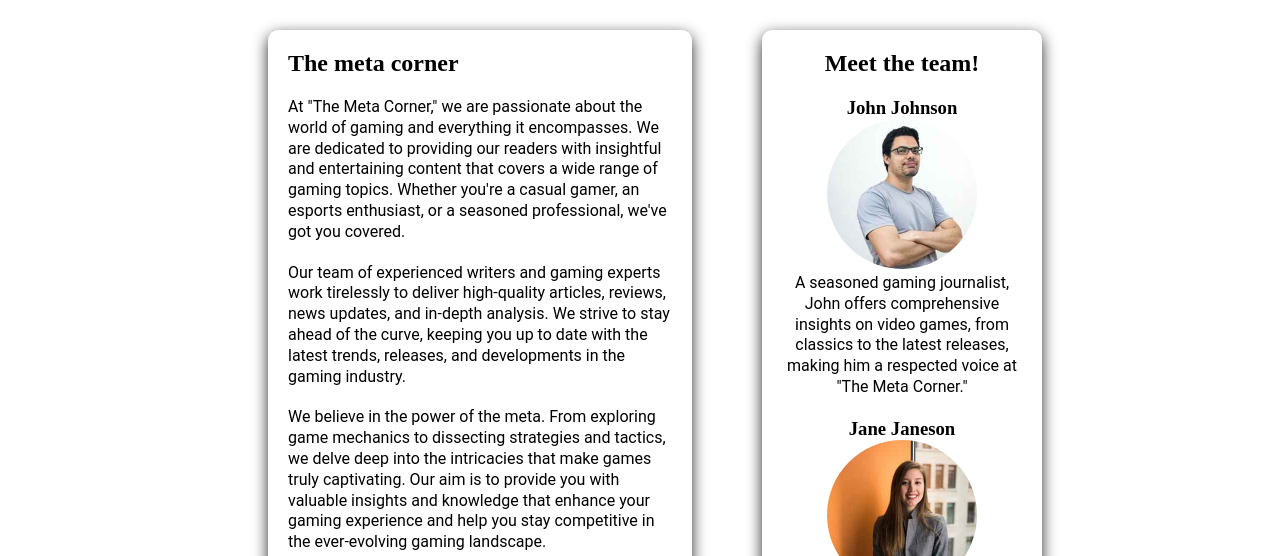
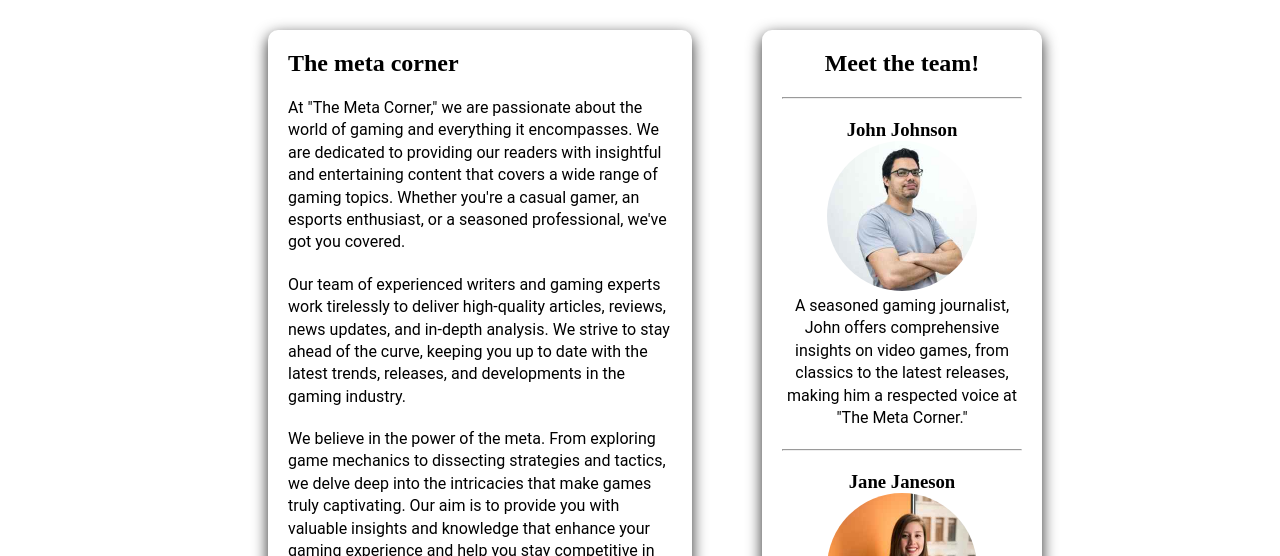
Before and after one commit to Noroff-FEU-Assignments/project-exam-1-Olekrr, a plain HTML site: page about.html in a window 1280 px wide. Shown: the part 244-800 px from the top of the page. Drawn offline with Linux system fonts and the light colour scheme; a script that the page names is missing; a web font is replaced by a local one.

Commit message:
code formatting and minor tweaks

```diff
--- a/about.html
+++ b/about.html
@@ -131,6 +131,7 @@
         </section>
         <section class="team-section">
           <h2>Meet the team!</h2>
+          <hr>
           <div class="team-element">
             <h3>John Johnson</h3>
             <img
@@ -143,6 +144,7 @@
               respected voice at "The Meta Corner."
             </p>
           </div>
+          <hr>
           <div class="team-element">
             <h3>Jane Janeson</h3>
             <img
@@ -155,6 +157,7 @@
               gaming news and trends at "The Meta Corner."
             </p>
           </div>
+          <hr>
           <div class="team-element">
             <h3>Henry Henryson</h3>
             <img
--- a/css/about.css
+++ b/css/about.css
@@ -45,6 +45,9 @@ section {
   width: 150px;
   border-radius: 50%;
 }
+hr{
+    margin-top: 20px;
+}
 
 @media screen and (max-width: 1023px) {
     .content-wrapper {
--- a/css/general.css
+++ b/css/general.css
@@ -80,7 +80,7 @@ input,
 textarea,
 .footer-link {
   font-family: Roboto;
-  line-height: 1.3;
+  line-height: 1.4;
 }
 
 button {
--- a/js/nav.js
+++ b/js/nav.js
@@ -1,3 +1,4 @@
+/*event listener for hamburger menu on mobile view*/
 document.querySelector('.hamburger-btn').addEventListener('click', function(){
     this.classList.toggle('active');
     document.querySelector('.menu-container').classList.toggle('active');
```
Also changed, not shown: bloglist.html (line endings or trailing spaces), blogspecific.html (line endings or trailing spaces), contact.html (line endings or trailing spaces), css/bloglist.css (line endings or trailing spaces), css/blogspecific.css (line endings or trailing spaces), css/carousel.css (line endings or trailing spaces), css/contact.css (line endings or trailing spaces), css/homepagesections.css (line endings or trailing spaces), css/nav.css (line endings or trailing spaces), index.html (line endings or trailing spaces), js/api.js (line endings or trailing spaces), js/bloglist.js (line endings or trailing spaces), js/blogspecific.js (line endings or trailing spaces), js/contact.js (line endings or trailing spaces), 1 more files.
